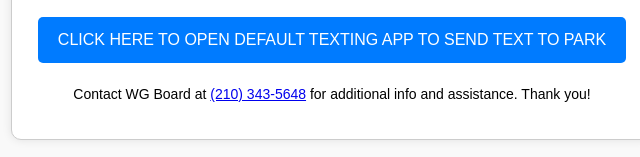
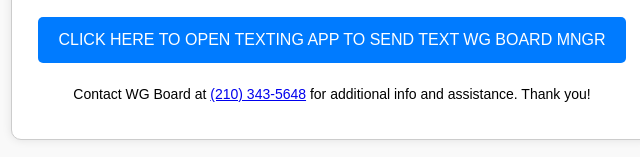
Before and after one commit to WGowners/ParkVisit, a plain HTML site: page index.html in a window 1280 px wide. Shown: the part 931-1088 px from the top of the page, 308-948 px from the left. Drawn offline with Linux system fonts and the light colour scheme.

Commit message:
Update index.html

```diff
--- a/index.html
+++ b/index.html
@@ -78,7 +78,7 @@
                href="sms:+12103435648?body=I read and agreed to visitor parking rules and shared free parking timenand that the Condo Unit Owner's Account might be charged
                 for OVERSTAY and EXCESS PARKING violations. Building Unit:....., Condo Unit:........Vhicle,color, Plate? (or attach Photo)
                aria-label="Open texting app to send parking registration text"
-               >CLICK HERE TO OPEN DEFAULT TEXTING APP TO SEND TEXT TO PARK</a>
+               >CLICK HERE TO OPEN TEXTING APP TO SEND TEXT WG BOARD MNGR</a>
         </div>
         <footer>
             <p>Contact WG Board at <a href="tel:+12103435648">(210) 343-5648</a> for additional info and assistance. Thank you!</
```
